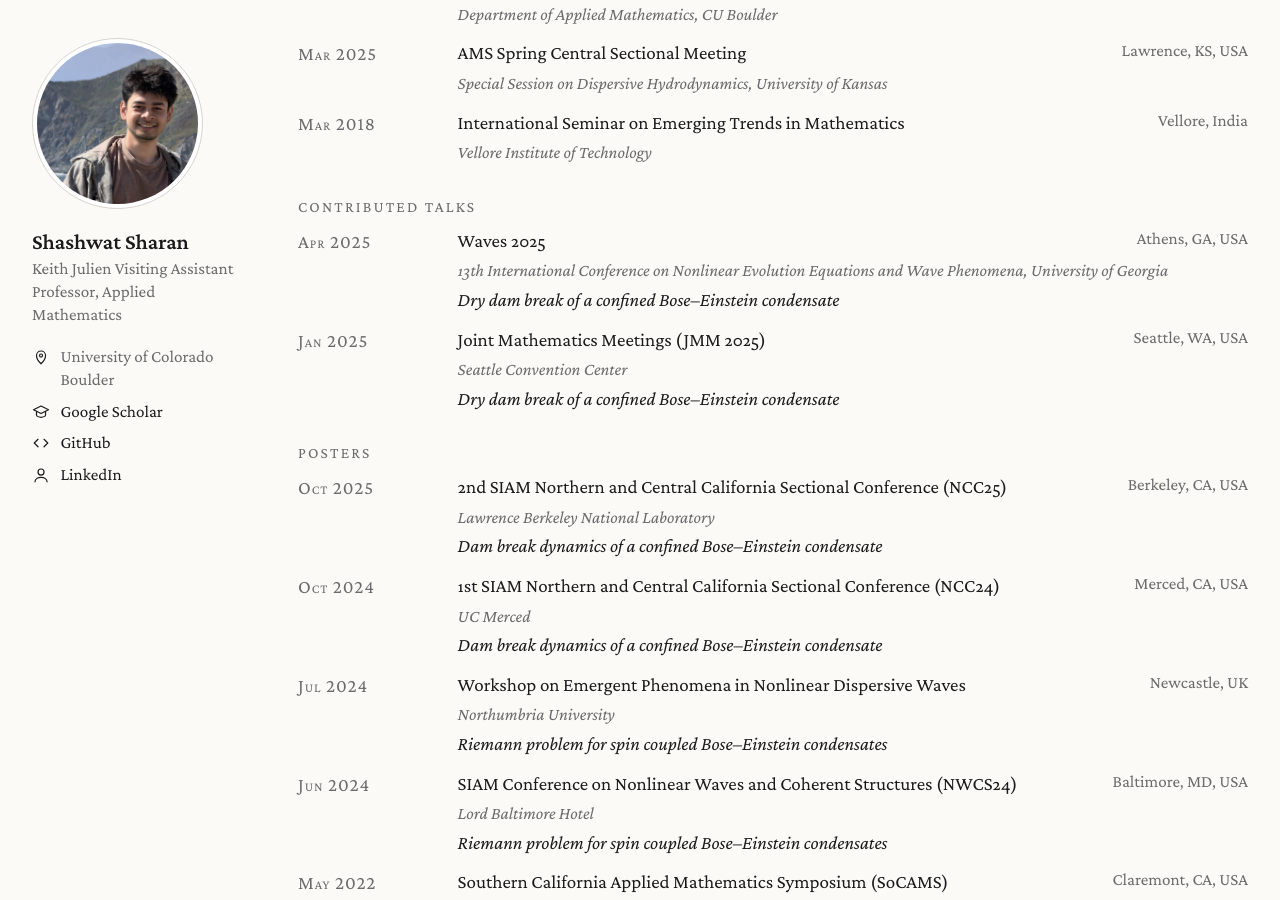
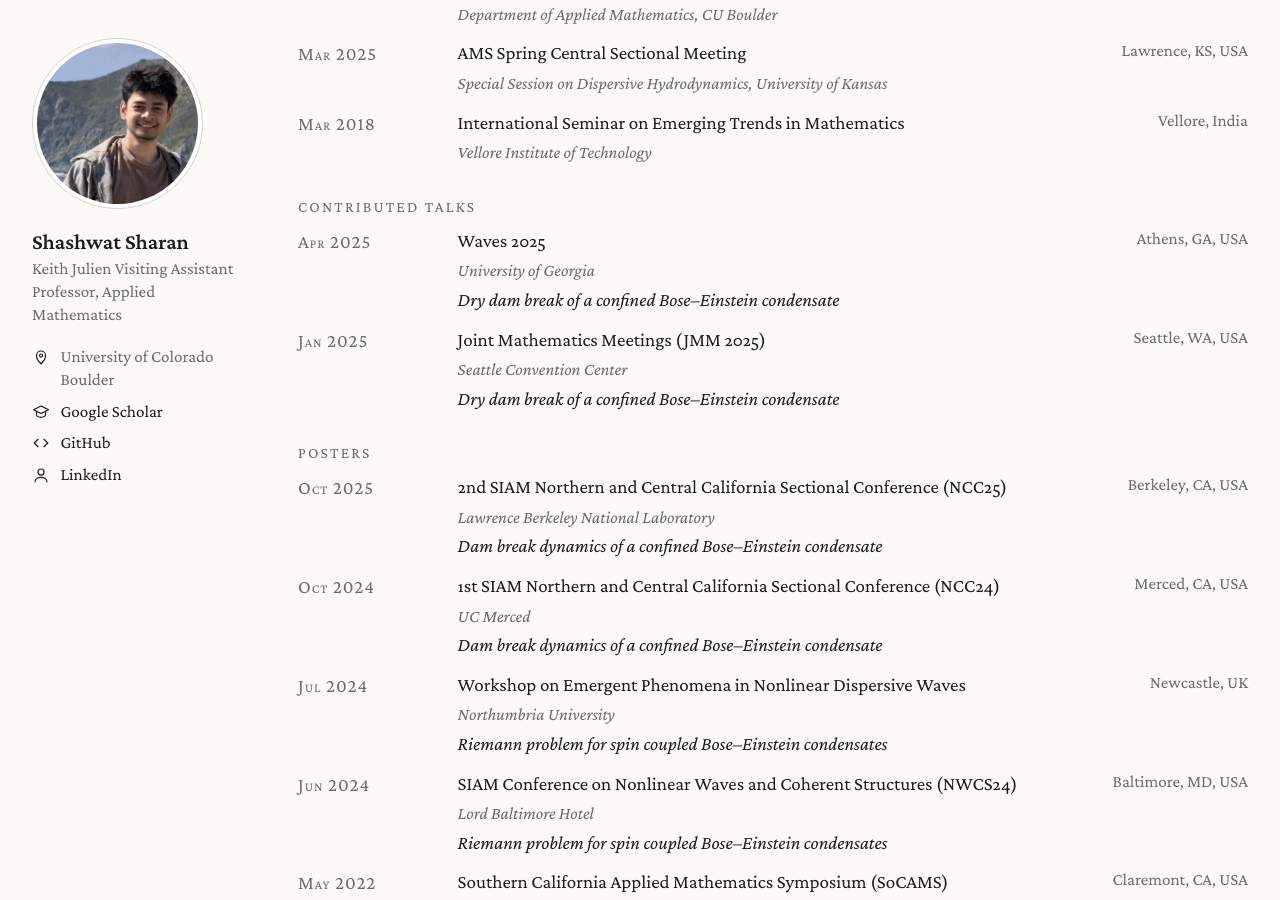
Before and after one commit to shashwatsharan/shashwatsharan.github.io, a Jekyll site: the page built from cv.md, in a window 1280 px wide and 900 px high, scrolled down 1842 px. Built offline with Jekyll 4.4.1, drawn with Linux system fonts in a browser that asks for light colours.

Commit message:
Add files via upload

```diff
--- a/cv.md
+++ b/cv.md
@@ -120,7 +120,7 @@ Mar 2018
 
 Apr 2025
 : <span class="loc">Athens, GA, USA</span>Waves 2025<br>
-<span class="session">13th International Conference on Nonlinear Evolution Equations and Wave Phenomena, University of Georgia</span><br>
+<span class="session">University of Georgia</span><br>
 *Dry dam break of a confined Bose–Einstein condensate*
 
 Jan 2025
```
